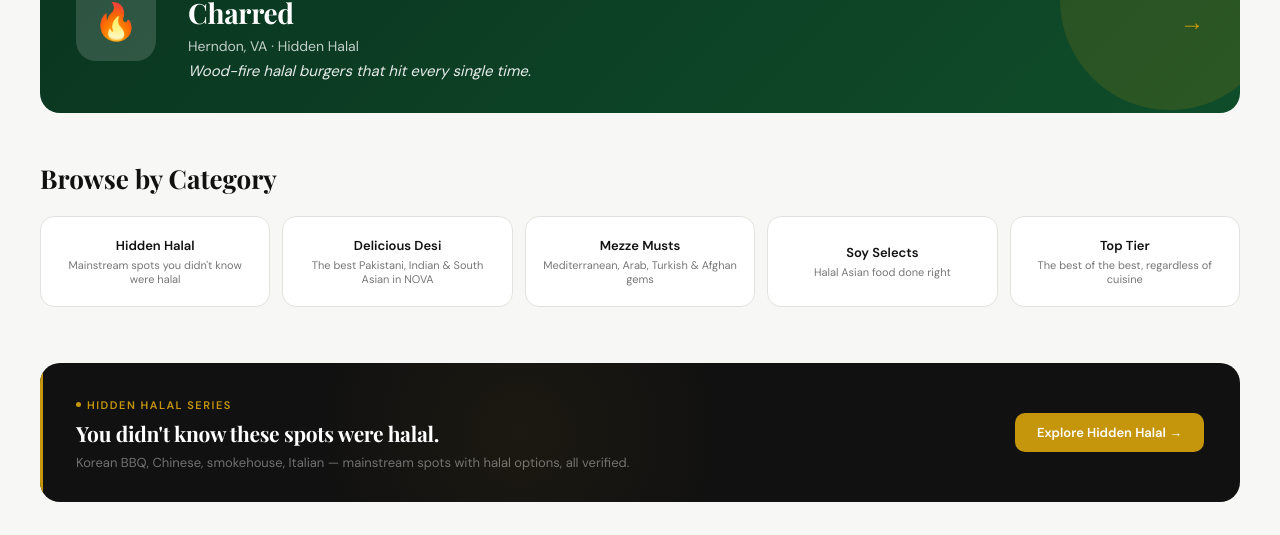
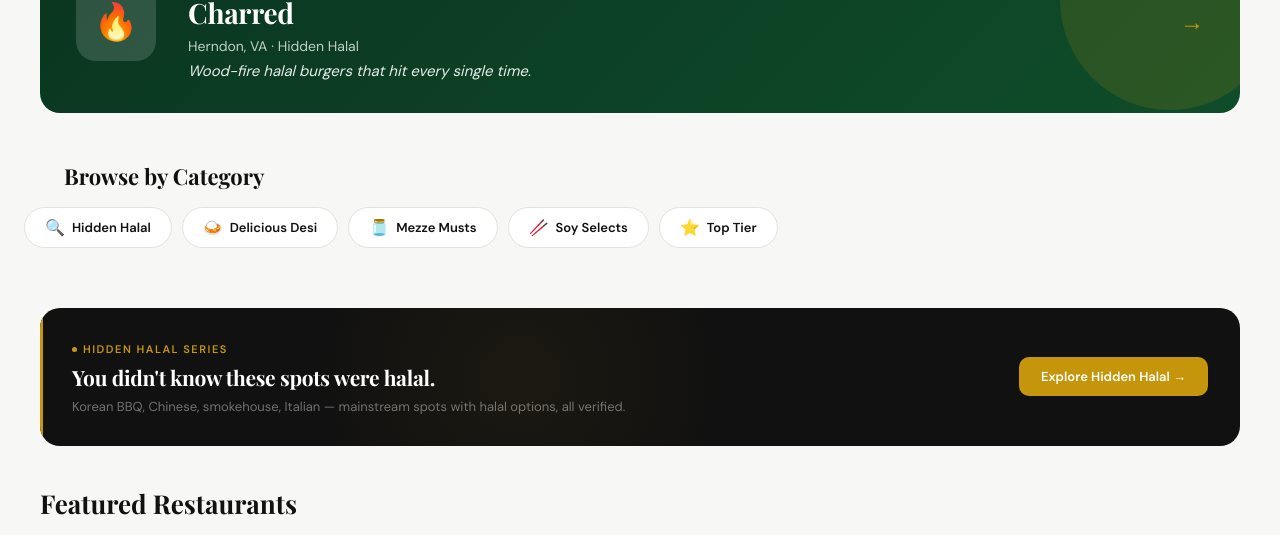
Before and after one commit to AshE127/HalalRated, a React (Vite) app: page / in a window 1280 px wide. Shown: the part 846-1381 px from the top of the page. Built offline with nearby package versions, Linux system fonts and the light colour scheme; a web font is replaced by a local one.

Commit message:
Add files via upload

```diff
--- a/src/Landing.jsx
+++ b/src/Landing.jsx
@@ -530,7 +530,8 @@ export default function Landing({ navigate }) {
         @media (max-width: 768px) {
           .hero-title { font-size: 38px !important; }
           .stats-strip { flex-direction: column !important; gap: 16px !important; }
-          .category-grid { grid-template-columns: repeat(2, 1fr) !important; }
+          .hidden-halal-banner { flex-direction: column !important; align-items: flex-start !important; padding: 24px !important; }
+          .hidden-halal-banner button { width: 100% !important; }
           .restaurant-grid { grid-template-columns: 1fr !important; }
           .rotw-inner { flex-direction: column !important; }
           .city-scroll { flex-wrap: wrap !important; }
@@ -739,61 +740,55 @@ export default function Landing({ navigate }) {
       </section>
 
       {/* CATEGORIES */}
-      <section style={{ padding: '48px 24px 0' }}>
-        <div style={{ maxWidth: 1200, margin: '0 auto' }}>
-          <div style={{ display: 'flex', alignItems: 'baseline', justifyContent: 'space-between', marginBottom: 20 }}>
+      <section style={{ padding: '48px 0 0' }}>
+        <div style={{ maxWidth: 1200, margin: '0 auto', padding: '0 24px' }}>
           <h2 style={{
             fontFamily: "'Playfair Display', serif",
-              fontSize: 26, fontWeight: 700, color: COLORS.textDark,
+            fontSize: 22, fontWeight: 700, color: COLORS.textDark,
+            marginBottom: 16,
           }}>Browse by Category</h2>
         </div>
-          <div className="category-grid" style={{
-            display: 'grid',
-            gridTemplateColumns: 'repeat(5, 1fr)',
-            gap: 12,
+        <div style={{
+          display: 'flex', gap: 10, overflowX: 'auto', paddingBottom: 4,
+          paddingLeft: 24, paddingRight: 24,
+          scrollbarWidth: 'none', msOverflowStyle: 'none',
         }}>
           {categories.map(cat => (
             <button key={cat.id} onClick={() => navigate(`/category/${cat.slug}`)} style={{
               background: COLORS.cardWhite,
               border: `1px solid ${COLORS.border}`,
-                borderRadius: 14, padding: '20px 16px',
-                cursor: 'pointer', textAlign: 'center',
+              borderRadius: 40, padding: '10px 20px',
+              cursor: 'pointer', whiteSpace: 'nowrap', flexShrink: 0,
+              display: 'flex', alignItems: 'center', gap: 7,
               transition: 'all 0.2s',
             }}
             onMouseEnter={e => {
               e.currentTarget.style.borderColor = COLORS.green;
               e.currentTarget.style.background = COLORS.greenLight;
-                e.currentTarget.style.transform = 'translateY(-2px)';
             }}
             onMouseLeave={e => {
               e.currentTarget.style.borderColor = COLORS.border;
               e.currentTarget.style.background = COLORS.cardWhite;
-                e.currentTarget.style.transform = 'translateY(0)';
             }}
             >
-                <div style={{
+              <span style={{ fontSize: 16 }}>{cat.emoji}</span>
+              <span style={{
                 fontFamily: "'DM Sans', sans-serif",
-                  fontSize: 13, fontWeight: 700, color: COLORS.textDark,
-                  marginBottom: 4,
-                }}>{cat.name}</div>
-                <div style={{
-                  fontFamily: "'DM Sans', sans-serif",
-                  fontSize: 11, color: COLORS.textLight, lineHeight: 1.3,
-                }}>{cat.description}</div>
+                fontSize: 13, fontWeight: 600, color: COLORS.textDark,
+              }}>{cat.name}</span>
             </button>
           ))}
-          </div>
         </div>
       </section>
 
 {/* HIDDEN HALAL BANNER */}
       <section style={{ padding: '56px 24px 0' }}>
         <div style={{ maxWidth: 1200, margin: '0 auto' }}>
-          <div style={{
+          <div className="hidden-halal-banner" style={{
             background: '#111',
-            borderRadius: 20, padding: '28px 36px',
+            borderRadius: 20, padding: '28px 32px',
             display: 'flex', alignItems: 'center', justifyContent: 'space-between',
-            gap: 32, position: 'relative', overflow: 'hidden',
+            gap: 24, position: 'relative', overflow: 'hidden',
           }}>
             {/* thin gold left border accent */}
             <div style={{
```
Lines whose indentation alone changed are shown as unchanged.
